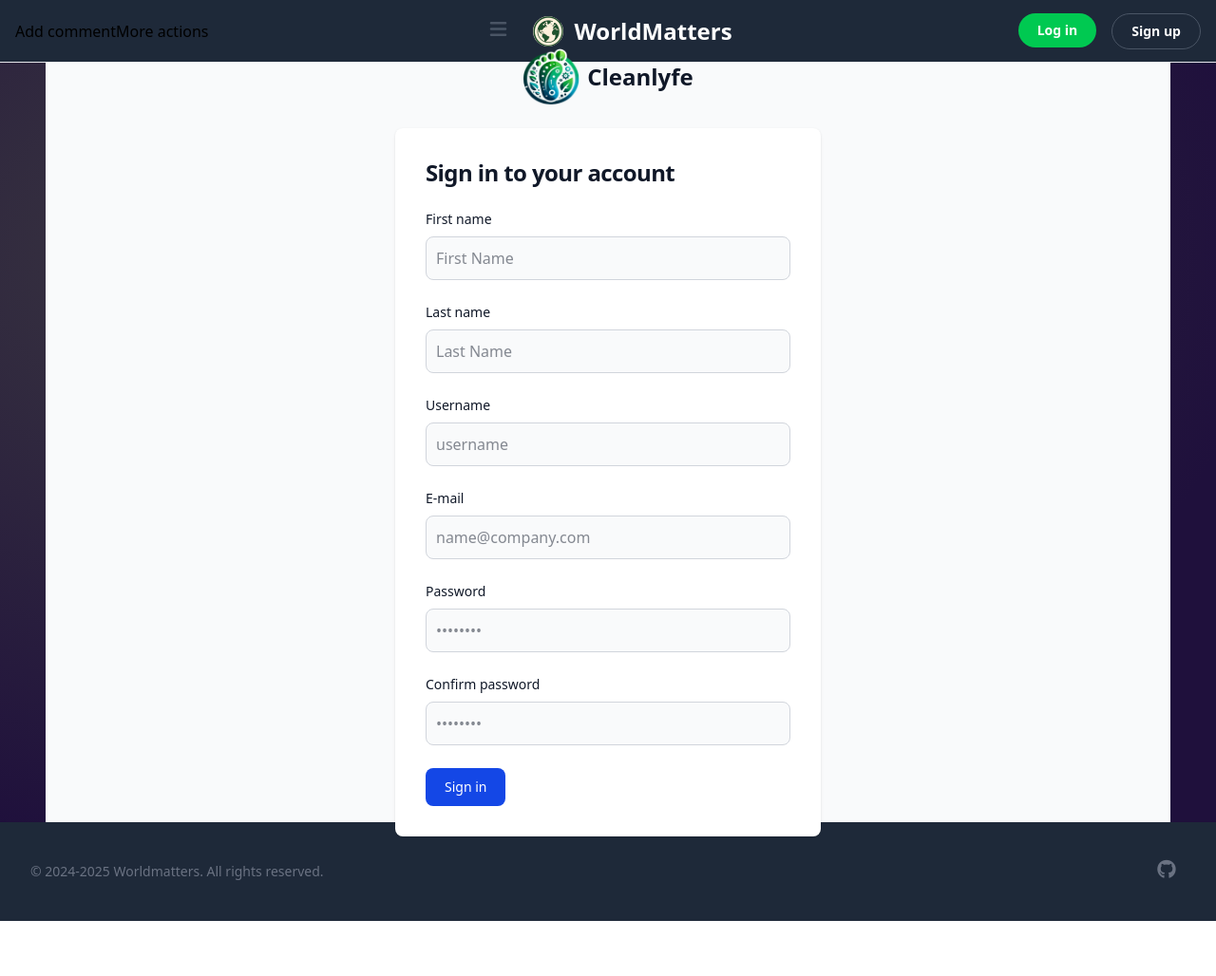
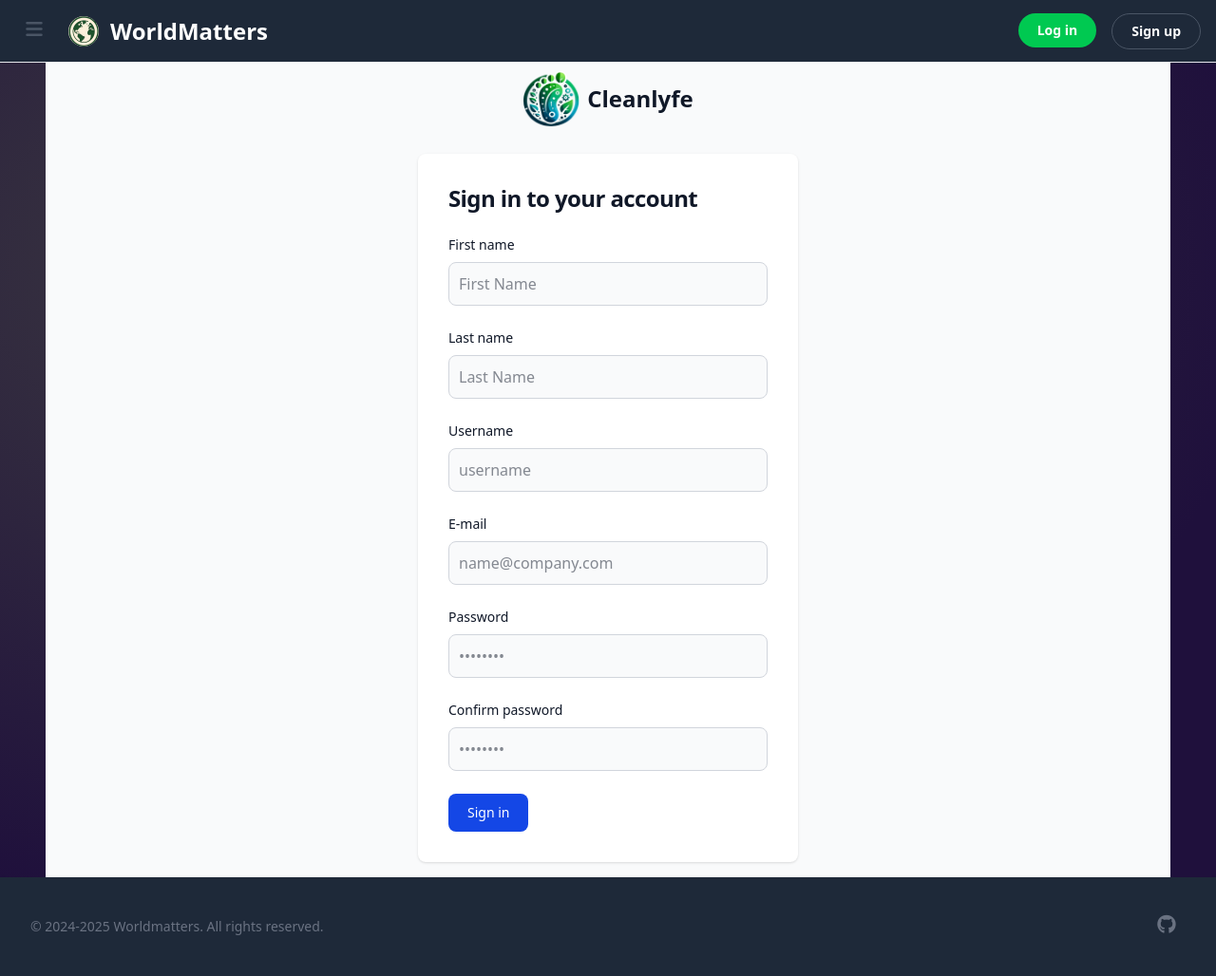
Before and after one commit to Titan0605/CleanLyfe, a Flask app: page /sign_up in a window 1280 px wide. Shown: the whole page at 95% size. Before the commit the page ends 970 px from the top, so only its background shows below. Run offline with Flask 3, Linux system fonts and the light colour scheme; parts of the project's set-up code (start-up, migrations or seed data) failed here and were passed over; some libraries are stand-ins or nearby versions.

Commit message:
- Sign up responsive

```diff
--- a/app/routes/indexes_views.py
+++ b/app/routes/indexes_views.py
@@ -2,6 +2,6 @@ from flask import render_template, Blueprint, url_for
 
 bp = Blueprint("indexes_views", __name__)
 
-@bp.route('/index_views')
+@bp.route('/')
 def index_views():
     return render_template("index_worldmatters.html")
--- a/app/static/css/output.css
+++ b/app/static/css/output.css
@@ -63,6 +63,7 @@
     --tracking-tight: -0.025em;
     --leading-tight: 1.25;
     --radius-lg: 0.5rem;
+    --radius-xl: 0.75rem;
     --radius-2xl: 1rem;
     --radius-3xl: 1.5rem;
     --default-transition-duration: 150ms;
@@ -412,12 +410,18 @@
   .h-auto {
     height: auto;
   }
+  .h-dvh {
+    height: 100dvh;
+  }
   .h-full {
     height: 100%;
   }
   .h-screen {
     height: 100vh;
   }
+  .min-h-screen {
+    min-height: 100vh;
+  }
   .w-3 {
     width: calc(var(--spacing) * 3);
   }
@@ -469,17 +473,14 @@
   .max-w-7xl {
     max-width: var(--container-7xl);
   }
+  .max-w-md {
+    max-width: var(--container-md);
+  }
   .max-w-sm {
     max-width: var(--container-sm);
   }
   .flex-1 {
     flex: 1;
-  }
-  .flex-shrink {
-    flex-shrink: 1;
-  }
-  .flex-shrink-0 {
-    flex-shrink: 0;
   }
   .flex-grow {
     flex-grow: 1;
@@ -844,23 +830,35 @@
   .pt-1 {
     padding-top: calc(var(--spacing) * 1);
   }
-  .pt-1\.5 {
-    padding-top: calc(var(--spacing) * 1.5);
-  }
   .pt-2 {
     padding-top: calc(var(--spacing) * 2);
   }
+  .pt-3 {
+    padding-top: calc(var(--spacing) * 3);
+  }
   .pt-4 {
     padding-top: calc(var(--spacing) * 4);
   }
   .pt-5 {
     padding-top: calc(var(--spacing) * 5);
   }
+  .pt-7 {
+    padding-top: calc(var(--spacing) * 7);
+  }
+  .pt-24 {
+    padding-top: calc(var(--spacing) * 24);
+  }
+  .pt-32 {
+    padding-top: calc(var(--spacing) * 32);
+  }
   .pr-1 {
     padding-right: calc(var(--spacing) * 1);
   }
   .pb-1 {
     padding-bottom: calc(var(--spacing) * 1);
+  }
+  .pb-4 {
+    padding-bottom: calc(var(--spacing) * 4);
   }
   .pl-4 {
     padding-left: calc(var(--spacing) * 4);
@@ -1205,6 +1194,11 @@
       margin-bottom: calc(var(--spacing) * 0);
     }
   }
+  .sm\:mb-1 {
+    @media (width >= 40rem) {
+      margin-bottom: calc(var(--spacing) * 1);
+    }
+  }
   .sm\:flex {
     @media (width >= 40rem) {
       display: flex;
@@ -1255,6 +1254,16 @@
       padding-inline: calc(var(--spacing) * 10);
     }
   }
+  .sm\:pt-0 {
+    @media (width >= 40rem) {
+      padding-top: calc(var(--spacing) * 0);
+    }
+  }
+  .sm\:pt-2 {
+    @media (width >= 40rem) {
+      padding-top: calc(var(--spacing) * 2);
+    }
+  }
   .md\:mt-0 {
     @media (width >= 48rem) {
       margin-top: calc(var(--spacing) * 0);
@@ -1289,6 +1303,16 @@
       }
     }
   }
+  .md\:pt-2 {
+    @media (width >= 48rem) {
+      padding-top: calc(var(--spacing) * 2);
+    }
+  }
+  .md\:pt-32 {
+    @media (width >= 48rem) {
+      padding-top: calc(var(--spacing) * 32);
+    }
+  }
   .md\:text-2xl {
     @media (width >= 48rem) {
       font-size: var(--text-2xl);
--- a/app/templates/layouts/base.html
+++ b/app/templates/layouts/base.html
@@ -18,7 +18,7 @@
     {%block meta%}{%endblock%}
      <header class="antialiased bg-gray-50 dark:bg-gray-900">
       <nav class="bg-gray-800 border-b border-gray-200 px-4 py-3 dark:bg-gray-800 dark:border-gray-700 z-50">
-        <div class="flex flex-wrap justify-between items-center">Add commentMore actions
+        <div class="flex flex-wrap justify-between items-center">
           <div class="flex gap-2">
             <!-- Toggle button -->
             <button
@@ -37,7 +37,7 @@
 
           <div class="gap-4 hidden sm:flex">
             <!-- BOTON LOG IN -->
-            <a href="{{ url_for('index_view.login') }}">
+            <a href="{{ url_for('auth_views.login') }}">
                 <button
                     type="button"
                     class="text-white bg-green-500 hover:bg-green-800 hover:scale-105 transition-transform duration-300 focus:outline-none focus:ring-4 focus:ring-green-300 font-bold rounded-full text-sm px-5 py-2 text-center dark:bg-green-600 dark:hover:bg-green-700 dark:focus:ring-green-800 cursor-pointer">
@@ -45,11 +45,13 @@
                 </button>
             </a>
             <!-- BOTON SING UP -->
+              <a href="{{ url_for('auth_views.sign_up') }}">
             <button
               type="button"
               class="border focus:outline-none hover:scale-105 transition-transform duration-300 focus:ring-4 font-bold rounded-full text-sm px-5 py-2 bg-gray-800 text-white border-gray-600 hover:bg-gray-700 hover:border-gray-600 focus:ring-gray-700 cursor-pointer">
               Sign up
             </button>
+            </a>
           </div>
         </div>
       </nav>
--- a/app/templates/sign_up.html
+++ b/app/templates/sign_up.html
@@ -5,12 +5,14 @@
 {%block header%}{%endblock%}
 
 {%block main%}
-<section class="bg-gray-50 dark:bg-gray-900">
-    <div class="flex flex-col items-center justify-center px-6 py-8 mx-auto md:h-screen lg:py-0">
+<section class="bg-gray-50 dark:bg-gray-900 min-h-screen pb-4">
+    <div class="flex flex-col items-center justify-center px-6 py-8 mx-auto max-w-md lg:py-0">
+        <div class="flex items-center mb-3 sm:pt-0 sm:mb-1 md:pt-2">
         <a href="#" class="flex items-center mb-6 text-2xl font-semibold text-gray-900 dark:text-white">
             <img class="size-15 mr-2" src="{{ url_for('static', filename='img/favicon.ico') }}" alt="logo">
             Cleanlyfe
         </a>
+        </div>
         <div class="w-full bg-white rounded-lg shadow dark:border md:mt-0 sm:max-w-md xl:p-0 dark:bg-gray-800 dark:border-gray-700">
             <div class="p-6 space-y-4 md:space-y-6 sm:p-8">
                 <h1 class="text-xl font-bold leading-tight tracking-tight text-gray-900 md:text-2xl dark:text-white">
```
Also changed, not shown: other parts of app/static/css/output.css (+41 -53 lines), app/templates/index.html (+4 -3 lines).
